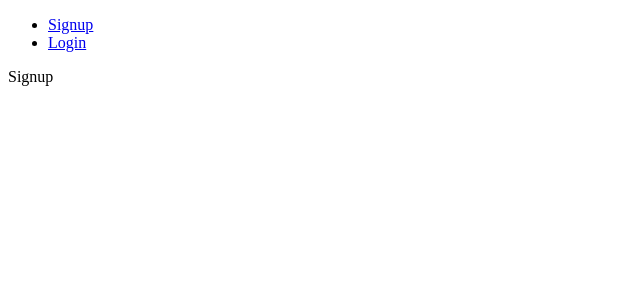
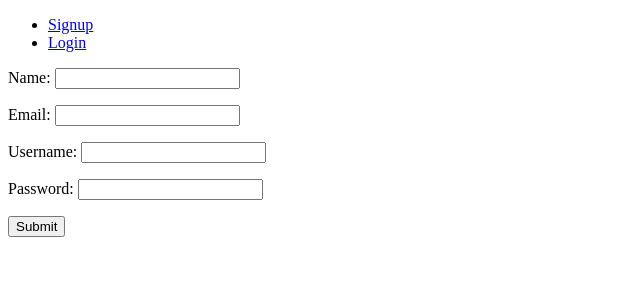
Before and after one commit to TaylorNg95/finch-recruiting, a React (Vite) app in the folder client/: page /signup in a window 1280 px wide. Shown: the top 300 px of the page, without its empty margins (0-640 px from the left). Built offline with nearby package versions, Linux system fonts and the light colour scheme; no server answers.

Commit message:
creates signup resource and functionality

```diff
--- a/client/src/components/Home.jsx
+++ b/client/src/components/Home.jsx
@@ -1,8 +1,13 @@
-import React from 'react'
+import React, { useContext } from 'react'
+import { UserContext } from '../context/UserContext'
 
 function Home() {
+  const {loggedIn, user} = useContext(UserContext)
+
   return (
-    <div>Home</div>
+    <>
+      {loggedIn ? <div>Welcome, {user.name}</div> : <div>Home</div>}
+    </>
   )
 }
 
--- a/client/src/components/sessions/Login.jsx
+++ b/client/src/components/sessions/Login.jsx
@@ -24,6 +24,7 @@ function Login() {
   const formik = useFormik({
     initialValues: initialValues,
     validationSchema: validationSchema,
+    validateOnChange: false,
     onSubmit: async function(values){
         const response = await fetch('/api/login', {
             method: 'POST',
--- a/client/src/components/sessions/Signup.jsx
+++ b/client/src/components/sessions/Signup.jsx
@@ -1,8 +1,70 @@
-import React from 'react'
+import React, { useState } from 'react'
+import * as yup from 'yup'
+import {useFormik} from 'formik'
+import {useNavigate} from 'react-router-dom'
+import { useContext } from 'react'
+import {UserContext} from '../../context/UserContext'
 
 function Signup() {
+  const {login} = useContext(UserContext)
+  const [loginError, setLoginError] = useState(null)
+
+  const navigate = useNavigate()
+
+  const initialValues = {
+    name: '',
+    email: '',
+    username: '',
+    password: ''
+  }
+
+  const validationSchema = yup.object().shape({
+    name: yup.string().required('Name required'),
+    email: yup.string().required('Email required'),
+    username: yup.string().required('Username required'),
+    password: yup.string().required('Password required')
+  })
+
+  const formik = useFormik({
+    initialValues: initialValues,
+    validationSchema: validationSchema,
+    validateOnChange: false,
+    onSubmit: async function(values){
+        const response = await fetch('/api/signup', {
+            method: 'POST',
+            headers: {
+                'Content-Type': 'application/json',
+                'Accepts': 'application/json'
+            },
+            body: JSON.stringify(values)
+        })
+        if (response.status == 201){
+            const user = await response.json()
+            login(user)
+            navigate('/')
+        } else if (response.status == 422){
+            const error = await response.json()
+            setLoginError(error.error)
+        }
+    }
+    }
+  )
+
   return (
-    <div>Signup</div>
+    <>
+        <form onSubmit={formik.handleSubmit}>
+          <label>Name: <input type='text' name='name' value={formik.values.name} onChange={formik.handleChange}/></label><br />
+          <p style={{ color: "red" }}> {formik.errors.name}</p>
+          <label>Email: <input type='email' name='email' value={formik.values.email} onChange={formik.handleChange}/></label><br />
+          <p style={{ color: "red" }}> {formik.errors.email}</p>
+          <label>Username: <input type='text' name='username' value={formik.values.username} onChange={formik.handleChange}/></label><br />
+            <p style={{ color: "red" }}> {formik.errors.username}</p>
+            <label>Password: <input type='password' name='password' value={formik.values.password} onChange={formik.handleChange}/></label><br />
+            <p style={{ color: "red" }}> {formik.errors.password}</p>
+            <p style={{ color: "red" }}> {loginError}</p>
+            <input type='submit' value='Submit'/>
+        </form>
+    </>
   )
 }
 
--- a/client/src/context/UserContext.jsx
+++ b/client/src/context/UserContext.jsx
@@ -30,7 +30,7 @@ function UserProvider({children}) {
   }
 
   return (
-    <UserContext.Provider value={{loggedIn, login, logout}}>{children}</UserContext.Provider>
+    <UserContext.Provider value={{loggedIn, user, login, logout}}>{children}</UserContext.Provider>
   )
 }
 
```
Also changed, not shown: 2 other files (tests, documents, lock files or other folders).
